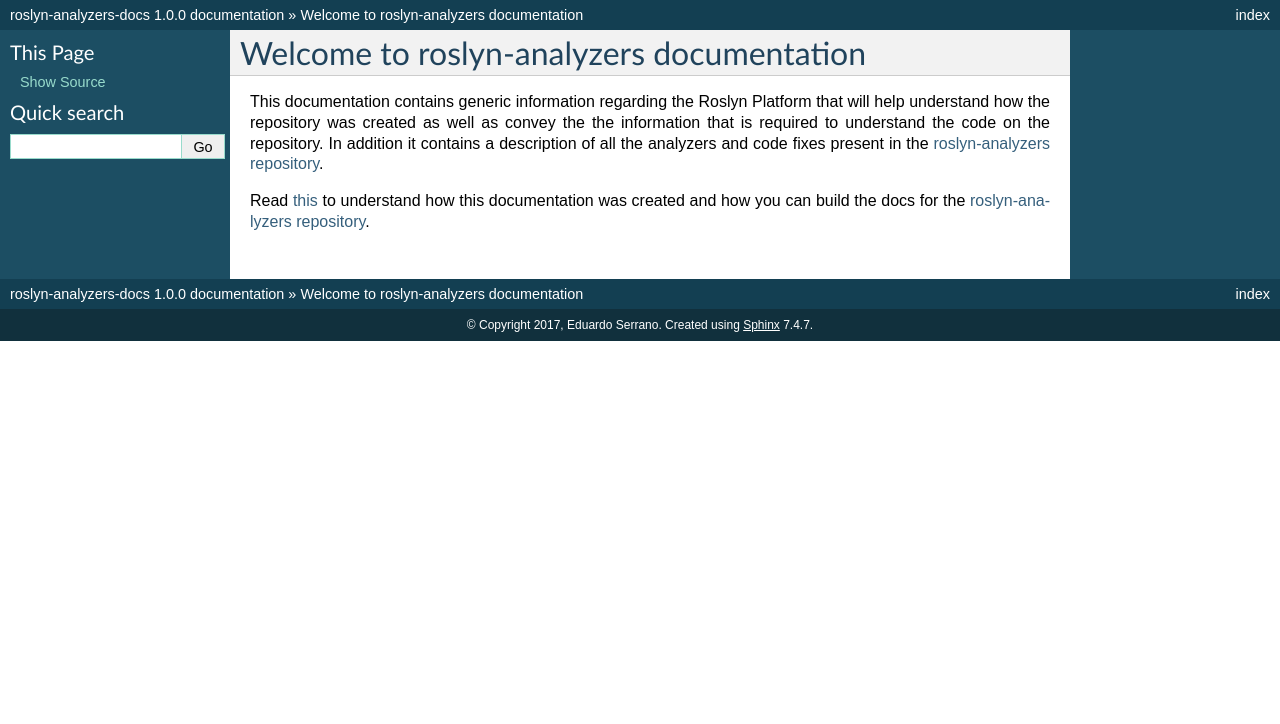
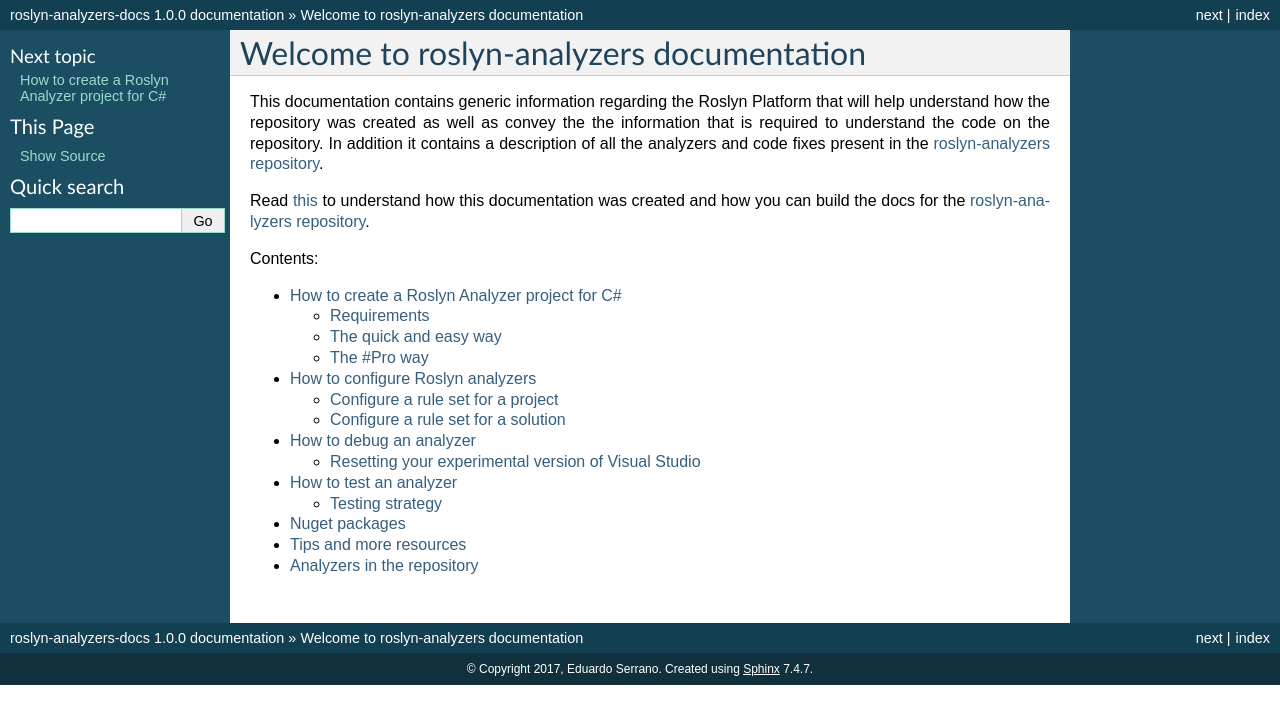
Before and after one commit to edumserrano/roslyn-analyzers, a Sphinx documentation site: the page built from Docs/source/index.rst, in a window 1280 px wide. Shown: the top 724 px of the page. Built offline with Sphinx 7.4.7, drawn with Linux system fonts in a browser that asks for light colours.

Commit message:
Revert "breaking docs to test badge"
This reverts commit 0c1e7e83b3081efcb5f7669d84ed951c0fbfcdf3.

```diff
--- a/Docs/source/index.rst
+++ b/Docs/source/index.rst
@@ -9,3 +9,11 @@
 .. toctree::
    :maxdepth: 2
    :caption: Contents:
+
+   how-to-start
+   config-analyzer
+   how-to-debug
+   how-to-test
+   nuget-packages
+   tips-and-resources
+   analyzers-in-the-repo
```
